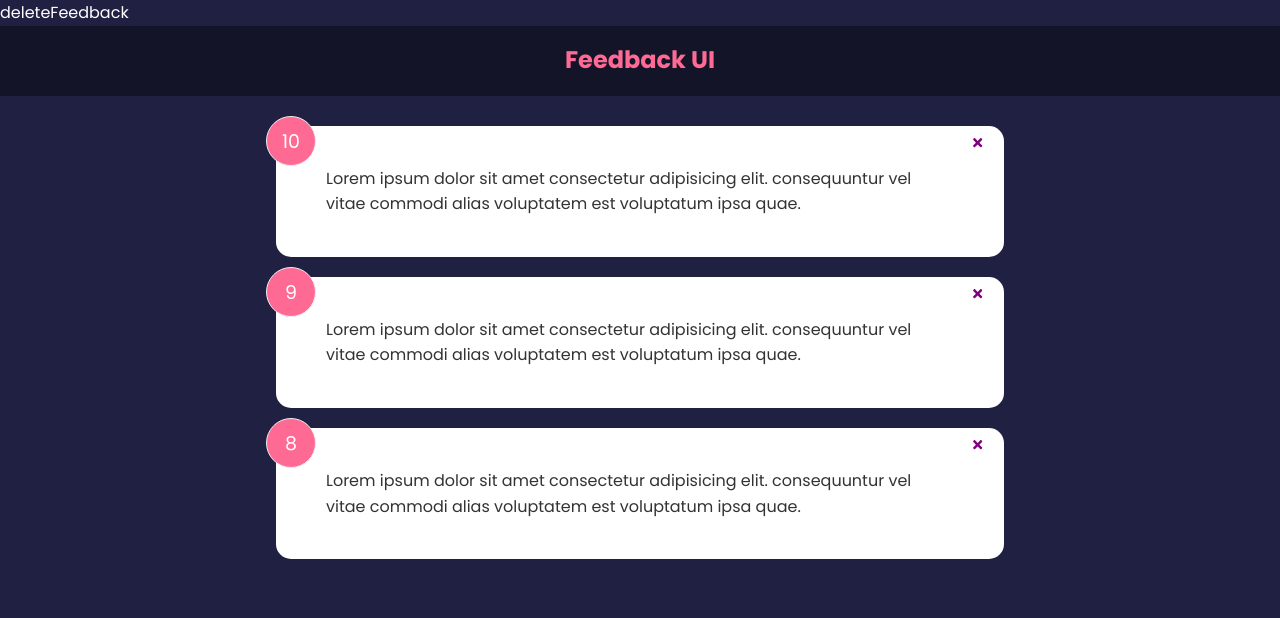
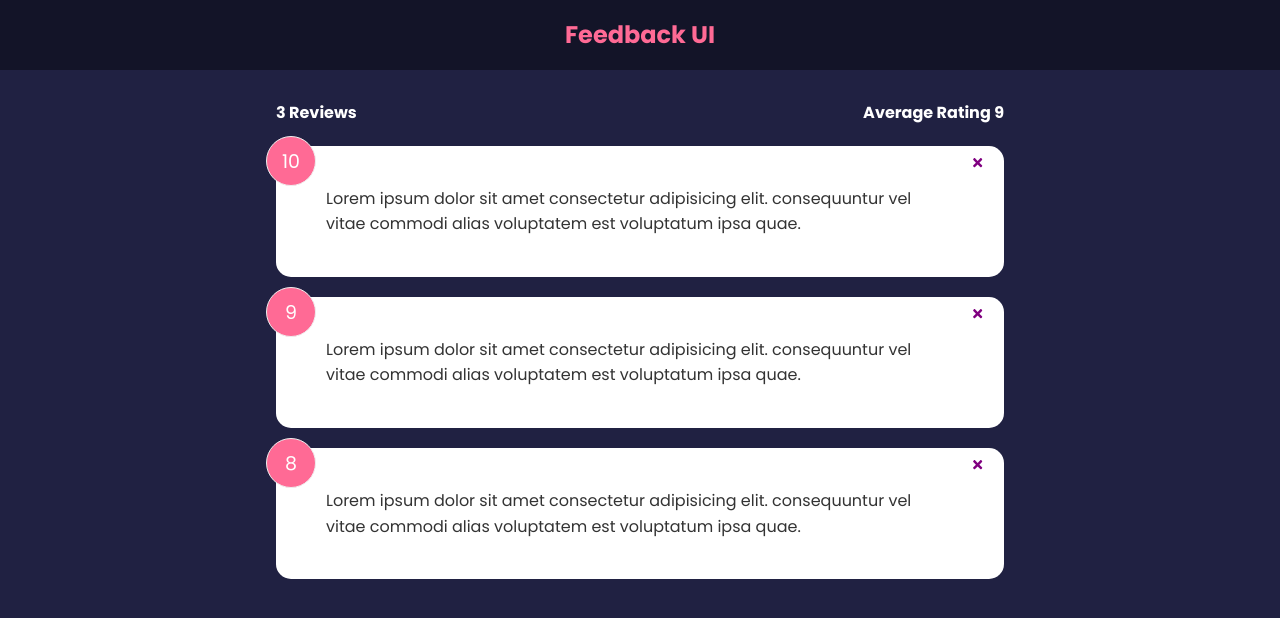
Before and after one commit to jvboronat/feedback-app, a React (Create React App) app: page / in a window 1280 px wide. Shown: the top 618 px of the page. Built offline with nearby package versions, Linux system fonts and the light colour scheme.

Commit message:
FeedbackStats Component and Reactivity

```diff
--- a/src/App.js
+++ b/src/App.js
@@ -3,6 +3,7 @@ import { useState } from "react";
 import Header from "./components/Header";
 import FeedBackList from "./components/FeedBackList";
 import FeedbackData from "./data/feedback";
+import FeedbackStats from "./components/FeedbackStats";
 
 function App() {
 
@@ -17,10 +18,10 @@ function App() {
 
   const [feedback, setfeedback] = useState(FeedbackData)
   return (
-    <>deleteFeedback
+    <>
       <Header />
       <div className="container">
-
+        <FeedbackStats items={feedback}/>
         <FeedBackList handleDelete={deleteFeedback} items={feedback}/>
       </div>
 
--- /dev/null
+++ b/src/components/FeedbackStats.jsx
@@ -0,0 +1,31 @@
+import PropTypes from 'prop-types'
+
+function FeedbackStats({items}) {
+
+    const calculateAverage = () => {
+
+
+        let total = items.reduce ((acc, item) => {
+            return acc + item.rating
+        },0
+        )
+        // Regular
+        return (total / items.length).toFixed(1).replace(/[.,]0$/,'')
+    }
+
+    let average = calculateAverage();
+
+    return (
+        <div className='feedback-stats'>
+            <h4>{items.length} Reviews</h4>
+
+            <h4>Average Rating { isNaN(average)? 0 : average}</h4>
+        </div>
+    )
+}
+
+FeedbackStats.propTypes = {
+    items: PropTypes.array.isRequired,
+}
+
+export default FeedbackStats
```
